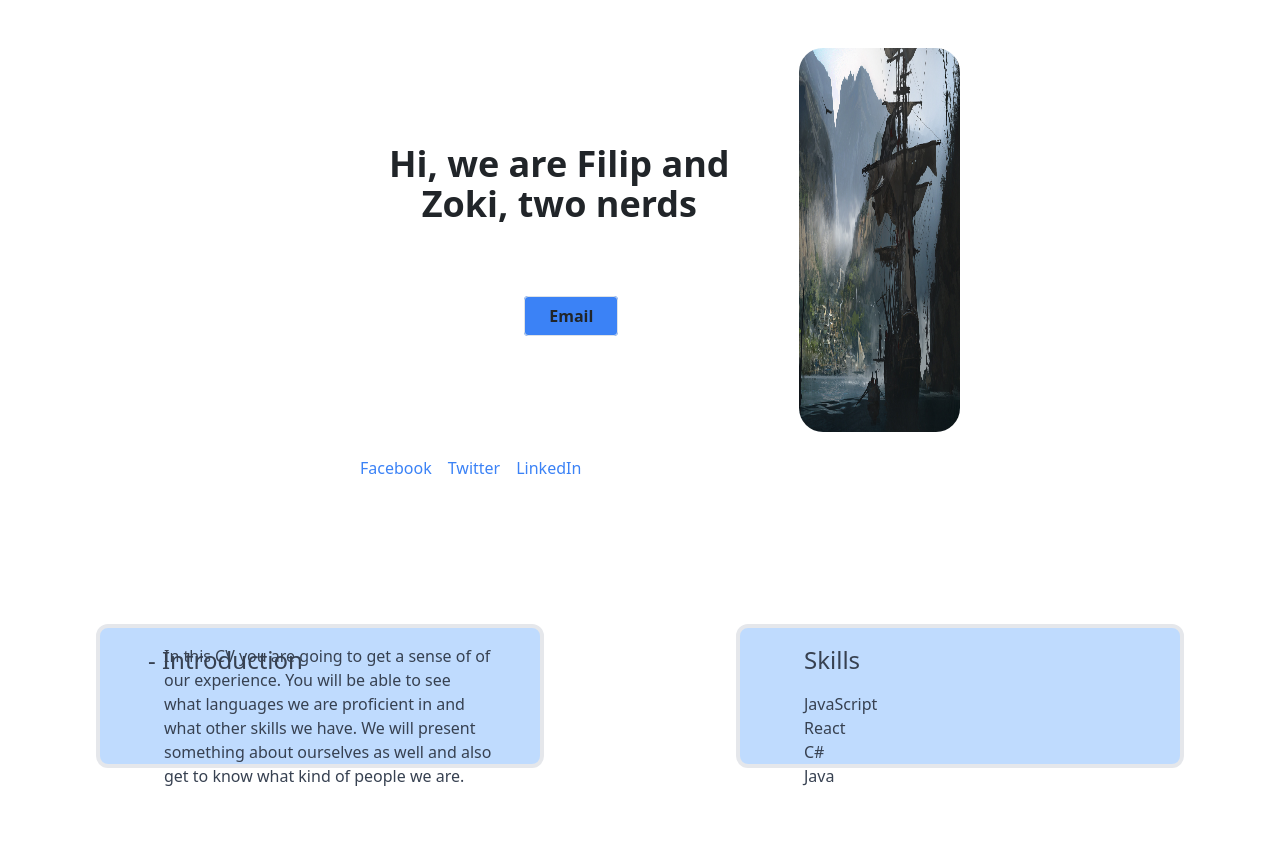
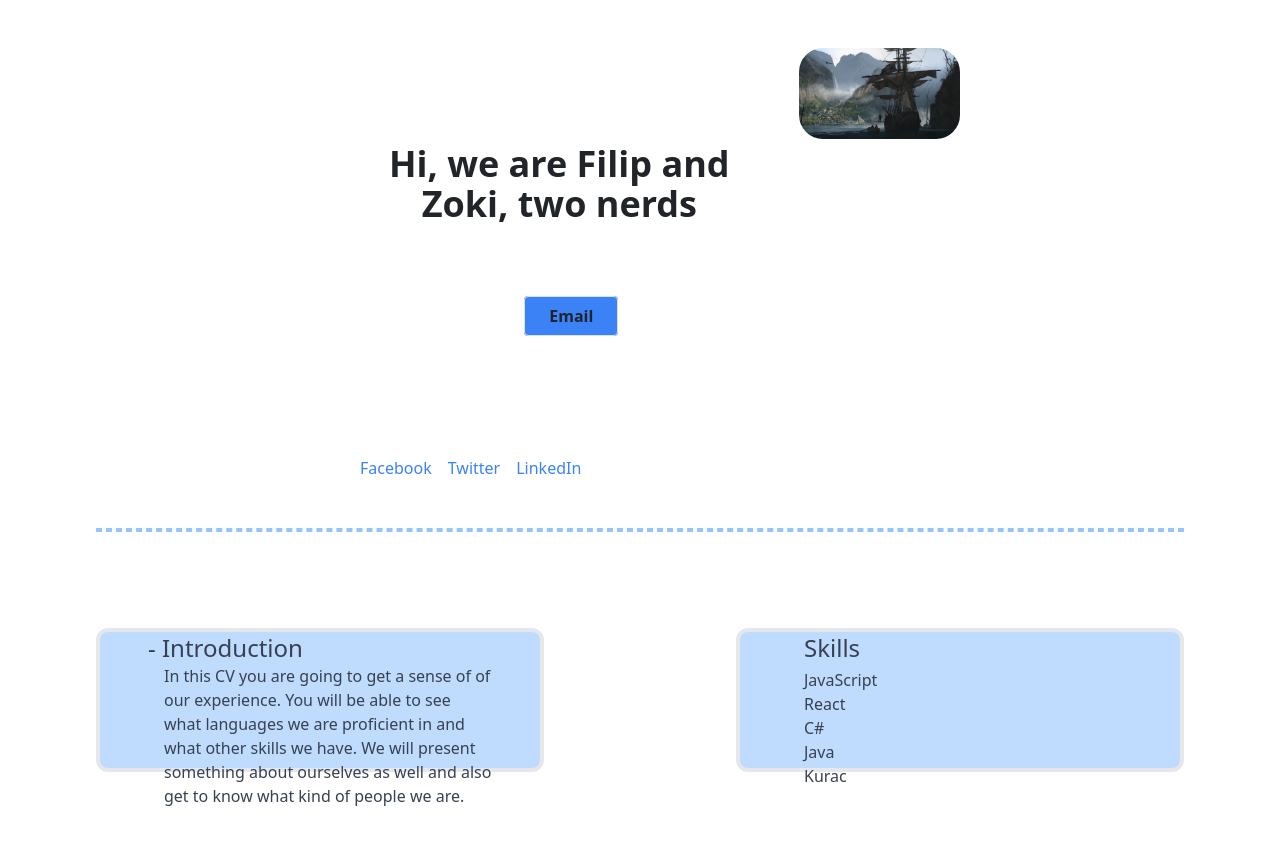
Before and after one commit to FilipGadzo1/website, a React (Create React App) app: page / in a window 1280 px wide. Shown: the top 844 px of the page. Before the commit the page ends 804 px from the top, so only its background shows below. Built offline with nearby package versions, Linux system fonts and the light colour scheme.

Commit message:
nez ni sta sam mjenjao..

```diff
--- a/src/components/HeaderProfile.tsx
+++ b/src/components/HeaderProfile.tsx
@@ -1,4 +1,3 @@
-import { link } from 'fs/promises';
 import React, {ReactElement} from 'react';
 import profile from '../images/profile.jpg';
 
@@ -58,7 +57,7 @@ const ProfileImage: React.FC<ProfileProps> = ({
 }: ProfileProps): ReactElement => {
     return (
         <div>
-            <img src={profile} alt="profile picture"  className="h-96 w-full rounded-3xl items-center "/>
+            <img src={profile} alt="profile picture"  className="rounded-3xl items-center "/>
         </div>
     )
 }
--- a/src/components/Intro.tsx
+++ b/src/components/Intro.tsx
@@ -20,7 +20,8 @@ const Skills: React.FC<SkillsProps> = (
         {skill: "JavaScript"},
         {skill: "React"},
         {skill: "C#"},
-        {skill: "Java"}
+        {skill: "Java"},
+        {skill: "Kurac"}
     ];
 
     const skillMap = skillArray.map((skills) =>
@@ -29,15 +30,11 @@ const Skills: React.FC<SkillsProps> = (
 
     return(
         <div>
-            <div className="h-8 pl-16 flex flex-wrap content-center">
-                <div className="text-2xl font-medium text-gray-700">
-                    {title}
-                </div>
+            <div className="h-8 pl-16 content-center text-2xl font-medium text-gray-700">
+                {title}
             </div>
-            <div className="h-32 pl-16 flex flex-wrap content-center">
-                <div className="mr-48 text-base font-medium text-gray-700">
-                    {skillMap}
-                </div>
+            <div className="h-32 pl-16 content-center mr-48 text-base font-medium text-gray-700 relative">
+                {skillMap}
             </div>
         </div>
     )
@@ -52,8 +49,8 @@ const Intro: React.FC<IntroProps> = (
             "box-border",
             "border-4",
             "h-36",
-            "py-3",
-            "mt-24",
+            "py-small",
+            "my-24",
             "mx-24",
             "bg-blue-200",
             "rounded-xl",
@@ -62,26 +59,26 @@ const Intro: React.FC<IntroProps> = (
             "ease-in-out",
             "transform",
             "hover:-translate-y-1",
-            "hover:scale-105"
+            "hover:scale-105",
         ];
 
         return(
             <div className="grid grid-flow-col auto-cols-fr">
                 <div className={box.join(" ")}>
-                    <div className="h-8 pl-12 flex flex-wrap content-center">
+                    <div className="h-8 pl-12 content-center">
                         <div className="text-2xl font-medium text-gray-700">
                             {title}
                         </div>
                     </div>
-                    <div className="h-20 pl-16 flex flex-wrap content-center">
+                    <div className="h-20 pl-16 content-center">
                         <div className="mr-12 text-base font-medium text-gray-700">
                             {content}
                         </div>
                     </div>
                 </div>
-                    <div className={box.join(" ")}>
-                        <Skills title="Skills" content="" />
-                    </div>
+                <div className={box.join(" ")}>
+                    <Skills title="Skills" content="" />
+                </div>
             </div>
         )
     }
--- a/src/pages/Home.tsx
+++ b/src/pages/Home.tsx
@@ -11,18 +11,20 @@ const Home: React.FC<HomeProps> = ({
 }: HomeProps): ReactElement =>{
     return(
         <div>
-            <div >
+            <section>
                 <HeaderProfile />
-            </div>
-            <div>
+            </section>
+            <section className="border-2 border-blue-300 border-dashed mx-24">
+            </section>
+            <section>
                 <Intro
                     title = {'- Introduction'}
                     content = {'In this CV you are going to get a sense of of our experience. ' +
                     'You will be able to see what languages we are proficient in and what other skills we have. ' +
                     'We will present something about ourselves as well and also get to know what kind of people we are.'}
                 />
-                </div>
-            </div>
+            </section>
+        </div>
     )
 }
 
--- a/tailwind.config.js
+++ b/tailwind.config.js
@@ -2,7 +2,14 @@ module.exports = {
   purge: [],
   darkMode: false, // or 'media' or 'class'
   theme: {
-    extend: {},
+    extend: {
+      padding: {
+        sm: "25%",
+        m: "50%",
+        ml: "75%",
+        l: "100%"
+      }
+    },
   },
   variants: {
     translate: ['responsive', 'hover', 'focus', 'motion-safe'],
```
